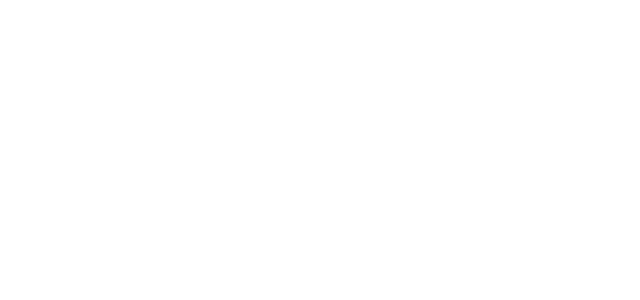
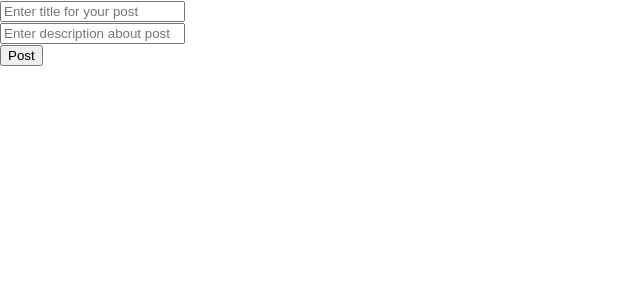
Before and after one commit to Louis-Ramirez/capstone, a React (Create React App) app in the folder client/: page /createpost in a window 1280 px wide. Shown: the top 300 px of the page, without its empty margins (0-640 px from the left). Built offline with nearby package versions, Linux system fonts and the light colour scheme.

Commit message:
working on createPost

```diff
--- a/client/src/App.js
+++ b/client/src/App.js
@@ -2,8 +2,10 @@
 import LandingPage from './components/landing.js';
 import Post from './components/post.js';
 import Home from './components/home.js'
+import CreatePost from './components/createPostForm.js'
 import signup from './components/signUp.js';
 import login from './components/login.js';
+import SignOut from './components/signout.js';
 import { BrowserRouter as Router, Route, Link, Switch } from "react-router-dom";
 import './styles/App.css';
 import requireAuth from './components/authComponents.js/require_auth';
@@ -19,6 +21,8 @@
          <Route exact path="/home" component={requireAuth(Home)}/>
 				 <Route exact path="/signup" component={noRequireAuth(signup)}/>
 			   <Route exact path="/login" component={noRequireAuth(login)}/>
+         <Route exact path="/signout" component={noRequireAuth(SignOut)}/>
+         <Route exact path="/createpost" component ={CreatePost}/>
          <Route exact path="/post/:id" component={Post}/>
   			</Switch>
   		</Router>
--- a/client/src/actions/actionPost.js
+++ b/client/src/actions/actionPost.js
@@ -48,8 +48,9 @@
 }
 
 export const addNewPostThunk = (post, userId) => (dipatch) => {
+  // http://127.0.0.1:8080/api/users/1/posts?title=testing title&body=dink y hink y alalalalla
   return axios
-    .post("http://127.0.0.1:8080/api/users/1/posts")
+    .post(`http://127.0.0.1:8080/api/users/${userId}/posts?title=${post.title}&body=${post.body}`)
     .then(response => dipatch(addNewPost(response)))
     .catch(err => console.log(err));
 }
--- a/client/src/actions/authorization.js
+++ b/client/src/actions/authorization.js
@@ -25,7 +25,7 @@
             //AUTHENTICATED saves token in localStorage
             localStorage.setItem('user', res.data.token);
             //history.push() redirects the user to the specific route URL
-            history.push('/home');
+            history.push('/home',{user: res.data.user});
         } catch (error){
             dispatch({
                 type: AUTHENTICATION_ERROR, //action
--- a/client/src/components/createPostForm.js
+++ b/client/src/components/createPostForm.js
@@ -1,68 +1,67 @@
-//createPostForm.js
 import React, {Component} from 'react';
-//import {database} from '../fir'
+import {Redirect} from 'react-router-dom';
+import {connect} from 'react-redux';
+import {addNewPostThunk} from '../actions/actionPost';
 
-class Input extends Component {
+class CreatePost extends Component {
   constructor(props){
-        super(props)
-        this.state = {
-            title:'',
-            body:''
-        };
-    //bind
-this.onInputChange = this.onInputChange.bind(this);
+    super(props);
+    this.state={
+        id: ''
+    }
+
     this.onHandleSubmit = this.onHandleSubmit.bind(this);
   }
 
-onInputChange(e){
-    this.setState({
-        [e.target.name]: e.target.value
-    });
-}
   onHandleSubmit(e){
       e.preventDefault();
       const post ={
-        title: this.state.title,
-        body: this.state.body
+          title: this.refs.postTitle.value,
+          body: this.refs.postBody.value
       };
-    /*database.push(post);  //database is supposed to be declared in the backend database
-                             // example: export const database = firebase.database().ref('/posts'); // syntax may differ for posgress */
-    this.setState({
-        title:'',       // return state to default
-        body:''
-    });
   }
+
   render() {
       return(
         <div className="container">
-            <form onSubmit ={this.onHandleSubmit}>
-            <div className = "form-group">
+          <form onSubmit={this.onHandleSubmit}>
+            <div className="form-group">
               <input
-                value={this.state.title}
-                type ="text"
+                type="text"
                 name="title"
-                placeholder="Title"
-                onChange = {this.onInputChange}
-                ref="title"
-                className ="form-group"
-                />
-            </div>
-            <div className = "form-control">
-                <input
-                value={this.state.body}
-                type ="text"
-                name="body"
-                placeholder="Body"
-                onChange={this.onInputChange}
-                ref="body"
+                placeholder="Enter title for your post"
+                ref="postTitle"
                 className="form-control"
               />
             </div>
-            <button className="btn-btn-primary">Post</button>
+            <div className="form-group">
+                <input
+                type ="text"
+                name = "body"
+                placeholder="Enter description about post"
+                ref="postBody"
+
+                />
+            </div>
+            <button className="btn btn-primary">Post</button>
           </form>
       </div>
     );
   }
 }
 
-export default Input;
+
+// Map state to props;
+function mapState(state) {
+  return {
+    currentPost: state.post
+  }
+}
+function mapDispatch(dispatch) {
+  return {
+    fetchPost: (post, userId) => dispatch(addNewPostThunk(post, userId)),
+  }
+}
+
+
+export default connect(mapState, mapDispatch)(CreatePost);
--- a/client/src/components/home.js
+++ b/client/src/components/home.js
@@ -20,6 +20,8 @@
           createPost: false,
           sideBar: false
       }
+
+      this.addPost = this.addPost.bind(this);
   }
 
   componentDidMount() {
@@ -57,18 +59,35 @@
       this.setState({sideBar: false});
   }
 
+  addPost(){
+    this.setState({createPost: false});
+    // http://127.0.0.1:8080/api/users/1/posts?title=testing title&body=dink y hink y alalalalla
+
+    console.log(this.refs.postTitle.value);
+    // let post = {
+    //   title: this.refs.postTitle.value,
+    //   body: this.refs.postBody.value
+    // }
+    //
+    // console.log("------sending this post to thunk-------", post);
+    // console.log("---- this the id----", this.state.id);
+    //
+    // this.addNewPost(post, this.state.id);
+
+  }
+
   TempForm = (
       <div  className="three_form" >
-      <form  onSubmit={this.closeForm} className="modal-main" >
+        <form  onSubmit={this.addPost} className="modal-main" >
             <label>Title</label>
             <br />
-          <input type="text" name="title" />
+            <input type="text" name="title"/>
             <br/>
             <label>Body</label>
             <br />
-          <input type="text" name="body" id="three_body" />
+            <input type="text" name="body" id="three_body"/>
             <br/>
-          <input type="submit" value="submit" onClick={this.addNewPost}/>
+            <input type="submit" value="submit"/>
         </form>
       </div>
   )
```
Lines whose indentation alone changed are shown as unchanged.
